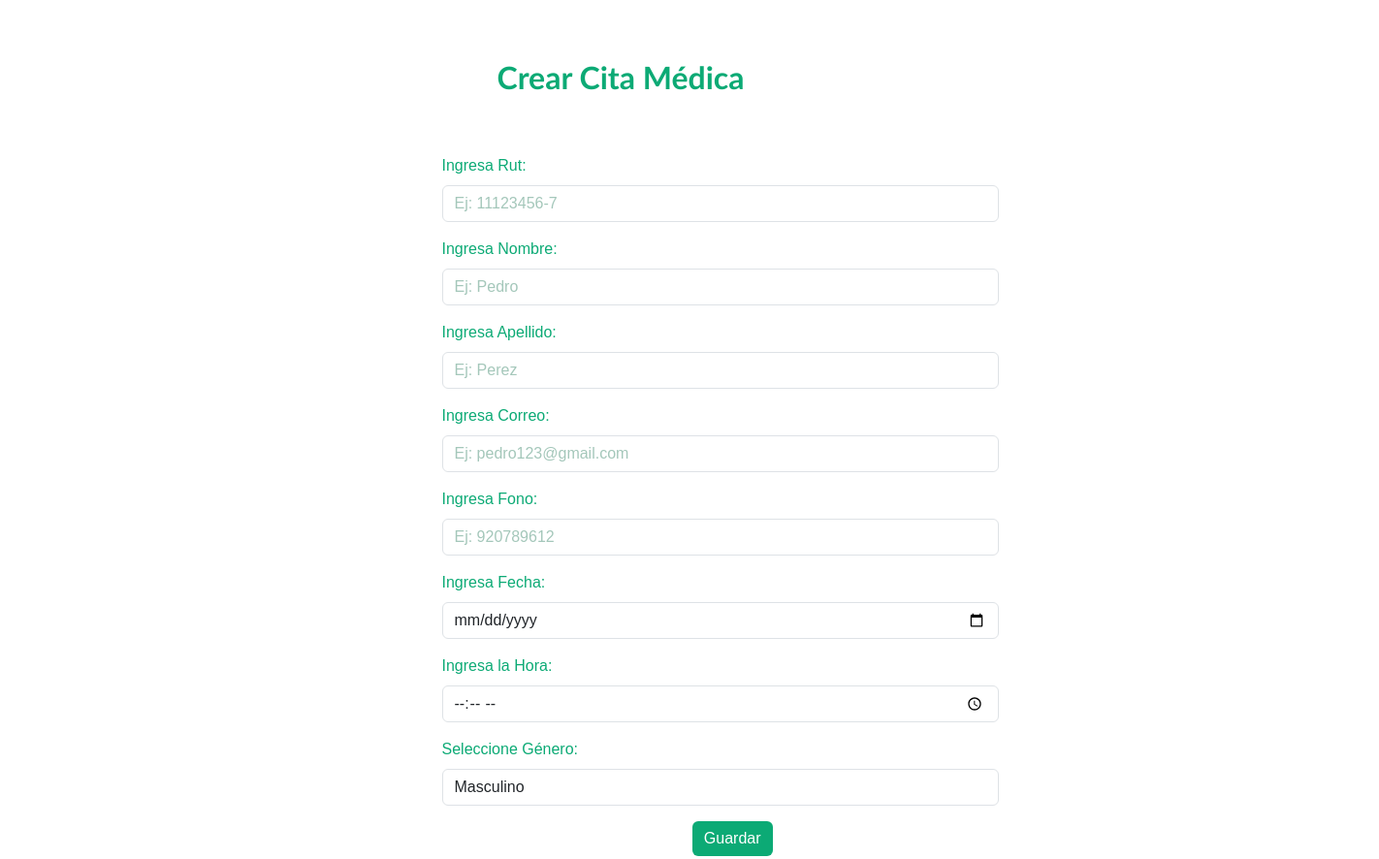
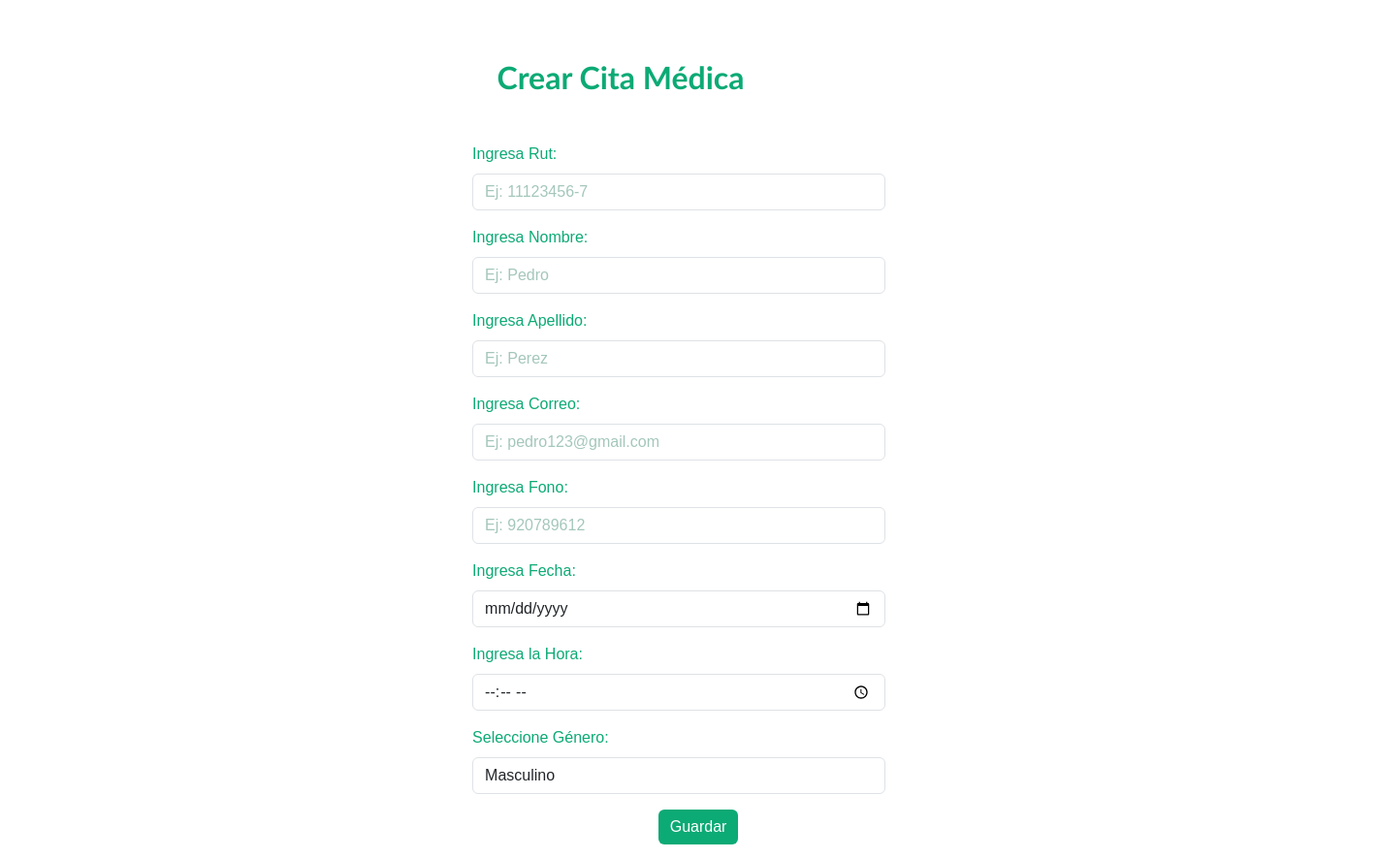
Before and after one commit to Rxdrig/Proyecto_AppM-viles, a plain HTML site: page Proyecto_ConexiónMédica/index.html in a window 1280 px wide. Shown: the part 1864-2750 px from the top of the page at 97% size, 1422 px wide, since content can reach past the window. Drawn offline with nearby package versions, Linux system fonts and the light colour scheme; some packages are replaced by stand-ins of ours; a script that the page names is missing.

Commit message:
Modificación en el formulario

```diff
--- a/Proyecto_ConexiónMédica/index.html
+++ b/Proyecto_ConexiónMédica/index.html
@@ -6,7 +6,7 @@
     <meta name="viewport" content="width=device-width, initial-scale=1.0">
     <link href="https://cdn.jsdelivr.net/npm/bootstrap@5.3.3/dist/css/bootstrap.min.css" rel="stylesheet">
     <title>Conexión Médica</title>
-    <link rel="stylesheet" href="/Proyecto_AppM-viles/Proyecto_ConexiónMédica/css/style.css">
+    <link rel="stylesheet" href="/css/style.css">
 </head>
 
 <body>
@@ -49,7 +49,7 @@
                 Iste sint, in vitae nostrum recusandae soluta consequatur adipisci dolorem sed ratione deleniti, repellendus ut voluptatibus magnam. Soluta rerum suscipit laboriosam odit. Quam dolorum quae, rem modi sint praesentium.</p>
             </div>
             <div class="col-md-6">
-                <img class="imgsalud" src="/Proyecto_AppM-viles/Proyecto_ConexiónMédica/img/Health-Transparent-Free-PNG.png" alt="Salud">
+                <img class="imgsalud" src="/img/Health-Transparent-Free-PNG.png" alt="Salud">
             </div>
         </div>
     </div>
@@ -216,43 +216,34 @@
                 <h2 class="text-center" id="addcitas">Crear Cita Médica</h2>
             </div>
         </div>
-    </div>
 
-
-    <div class="container" id="formulario">
-        <div class="row">
-            <div class="col-md-8">
-
-                <!-- Inicio del Formulario-->
-                <form action="" method="GET" id="formulario" class="mt-5">
+        <div class="row justify-content-center mt-4">
+            <div class="col-12 col-md-8 col-lg-6">
+                <!-- Inicio del Formulario -->
+                <form action="" method="GET" id="formulario" class="mt-3">
                     <div class="mb-3">
                         <label for="txtRut" class="form-label">Ingresa Rut:</label>
-                        <input placeholder="Ej: 11123456-7" type="text" class="form-control" id="txtRut" name="txtRut"
-                            required>
+                        <input placeholder="Ej: 11123456-7" type="text" class="form-control" id="txtRut" name="txtRut" required>
                         <div class="invalid-feedback">Ingresa un RUT válido (Ej: 11123456-7).</div>
                     </div>
                     <div class="mb-3">
                         <label for="txtNombre" class="form-label">Ingresa Nombre:</label>
-                        <input placeholder="Ej: Pedro" type="text" class="form-control" id="txtNombre" name="txtNombre"
-                            required>
+                        <input placeholder="Ej: Pedro" type="text" class="form-control" id="txtNombre" name="txtNombre" required>
                         <div class="invalid-feedback">Solo se permiten letras.</div>
                     </div>
                     <div class="mb-3">
                         <label for="txtApellido" class="form-label">Ingresa Apellido:</label>
-                        <input placeholder="Ej: Perez" type="text" class="form-control" id="txtApellido"
-                            name="txtApellido" required>
+                        <input placeholder="Ej: Perez" type="text" class="form-control" id="txtApellido" name="txtApellido" required>
                         <div class="invalid-feedback">Solo se permiten letras.</div>
                     </div>
                     <div class="mb-3">
                         <label for="txtEmail" class="form-label">Ingresa Correo:</label>
-                        <input placeholder="Ej: pedro123@gmail.com" type="email" class="form-control" id="txtEmail"
-                            name="txtEmail" required>
+                        <input placeholder="Ej: pedro123@gmail.com" type="email" class="form-control" id="txtEmail" name="txtEmail" required>
                         <div class="invalid-feedback">Solo se permite un correo @gmail.com</div>
                     </div>
                     <div class="mb-3">
                         <label for="txtFono" class="form-label">Ingresa Fono:</label>
-                        <input placeholder="Ej: 920789612" type="number" class="form-control" id="txtFono"
-                            name="txtFono" required>
+                        <input placeholder="Ej: 920789612" type="number" class="form-control" id="txtFono" name="txtFono" required>
                         <div class="invalid-feedback">Solo se permiten numeros.</div>
                     </div>
                     <div class="mb-3">
```
